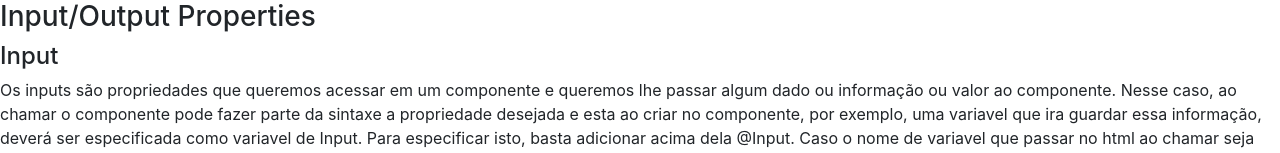
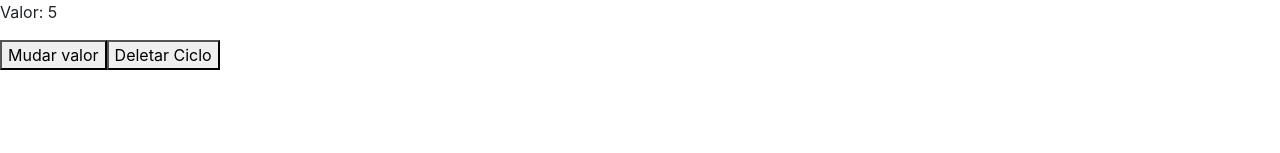
Before and after one commit to Ana-Freitas/Angular-Learning, an Angular app: page / in a window 1280 px wide. Shown: the top 153 px of the page. Built offline with nearby package versions, Linux system fonts and the light colour scheme.

Commit message:
Life Cycle Hooks

```diff
--- a/src/app/app.component.html
+++ b/src/app/app.component.html
@@ -2,7 +2,7 @@
   {{title}}
 </h1> -->
 
-<app-testes></app-testes>
+<!-- <app-testes></app-testes> -->
 
 <!-- <meu-primeiro-component>
 </meu-primeiro-component>
@@ -11,3 +11,7 @@
 </app-meu-segundo>
 
 <app-cursos></app-cursos> -->
+
+<app-ciclo [valorInicial]="valor" *ngIf="!deletarCiclo"></app-ciclo>
+<button (click)="mudarValor()">Mudar valor</button>
+<button (click)="destruirCiclo()">Deletar Ciclo</button>
--- a/src/app/app.component.ts
+++ b/src/app/app.component.ts
@@ -6,5 +6,16 @@ import { Component } from '@angular/core';
   styleUrls: ['./app.component.css']
 })
 export class AppComponent {
-  title = 'primeiroProjeto';
+
+  title = 'My First Project';
+  valor:number =5;
+  deletarCiclo: boolean = false;
+
+  mudarValor(){
+    this.valor++;
+  }
+
+  destruirCiclo(){
+    this.deletarCiclo = true;
+  }
 }
--- a/src/app/app.module.ts
+++ b/src/app/app.module.ts
@@ -11,6 +11,7 @@ import { TestesComponent } from './pages/testes/testes.component';
 import { FormsModule } from '@angular/forms';
 import { InputPropertyComponent } from './pages/testes/input-property/input-property.component';
 import { OutputPropertyComponent } from './pages/testes/output-property/output-property.component';
+import { CicloComponent } from './pages/testes/ciclo/ciclo.component';
 
 @NgModule({
   declarations: [
@@ -19,7 +20,8 @@ import { OutputPropertyComponent } from './pages/testes/output-property/output-p
     MeuSegundoComponent,
     TestesComponent,
     InputPropertyComponent,
-    OutputPropertyComponent
+    OutputPropertyComponent,
+    CicloComponent
   ],
   imports: [
     BrowserModule,
--- /dev/null
+++ b/src/app/pages/testes/ciclo/ciclo.component.html
@@ -0,0 +1,3 @@
+<p>
+    Valor: {{ valorInicial }}
+</p>
--- /dev/null
+++ b/src/app/pages/testes/ciclo/ciclo.component.ts
@@ -0,0 +1,50 @@
+import { AfterContentChecked, AfterContentInit, AfterViewChecked,
+  AfterViewInit, Component, DoCheck, OnChanges, OnDestroy, OnInit, Input } from '@angular/core';
+
+@Component({
+  selector: 'app-ciclo',
+  templateUrl: './ciclo.component.html',
+  styleUrls: ['./ciclo.component.css']
+})
+export class CicloComponent implements OnChanges, OnInit,DoCheck, AfterContentInit,
+ AfterContentChecked, AfterViewInit, AfterViewChecked, OnDestroy {
+
+  @Input()
+  valorInicial:number = 10;
+
+  constructor() {
+    console.log("Construtor");
+
+  }
+
+  ngOnChanges(){
+    console.log("ngOnChanges");
+  }
+
+  ngOnInit(): void {
+    console.log("ngOnInit");
+  }
+
+  ngDoCheck(){
+    console.log("ngDoCheck");
+  }
+
+  ngAfterContentInit(){
+    console.log("ngAfterContentInit");
+  }
+
+  ngAfterContentChecked(){
+    console.log("ngAfterContentChecked");
+  }
+
+  ngAfterViewInit(){
+    console.log("ngAfterViewInit");
+  }
+  ngAfterViewChecked(){
+    console.log("ngAfterViewChecked");
+  }
+  ngOnDestroy(){
+    console.log("ngOnDestroy");
+  }
+
+}
--- a/src/app/pages/testes/output-property/output-property.component.html
+++ b/src/app/pages/testes/output-property/output-property.component.html
@@ -1,5 +1,5 @@
 <div>
     <button class="btn btn-primary" (click)="decrementarValor()">-</button>
-    <input type="text" [value]="valor" readonly/>
+    <input type="text" [value]="valor" readonly #campoInput/>
     <button class="btn btn-primary" (click)="incrementarValor()">+</button>
 </div>
--- a/src/app/pages/testes/output-property/output-property.component.ts
+++ b/src/app/pages/testes/output-property/output-property.component.ts
@@ -1,10 +1,13 @@
-import { Component, Input, EventEmitter, Output } from '@angular/core';
+import { Component, Input, EventEmitter, Output, ViewChild } from '@angular/core';
 @Component({
   selector: 'app-output-property',
   templateUrl: './output-property.component.html',
   styleUrls: ['./output-property.component.css']
 })
 export class OutputPropertyComponent {
+
+  @ViewChild('campoInput')
+  campoValorInput: HTMLElement;
 
   @Input()
   valor:number = 0;
@@ -15,6 +18,7 @@ export class OutputPropertyComponent {
   constructor() { }
 
   incrementarValor(){
+    console.log(this.campoValorInput);
     this.valor++;
     this.mudouValor.emit({ novoValor: this.valor});
   }
```
Also changed, not shown: src/app/pages/testes/ciclo/ciclo.component.css (added), src/assets/imgs/LifeCycleHooks.png (added), 1 other file (tests, documents, lock files or other folders).
